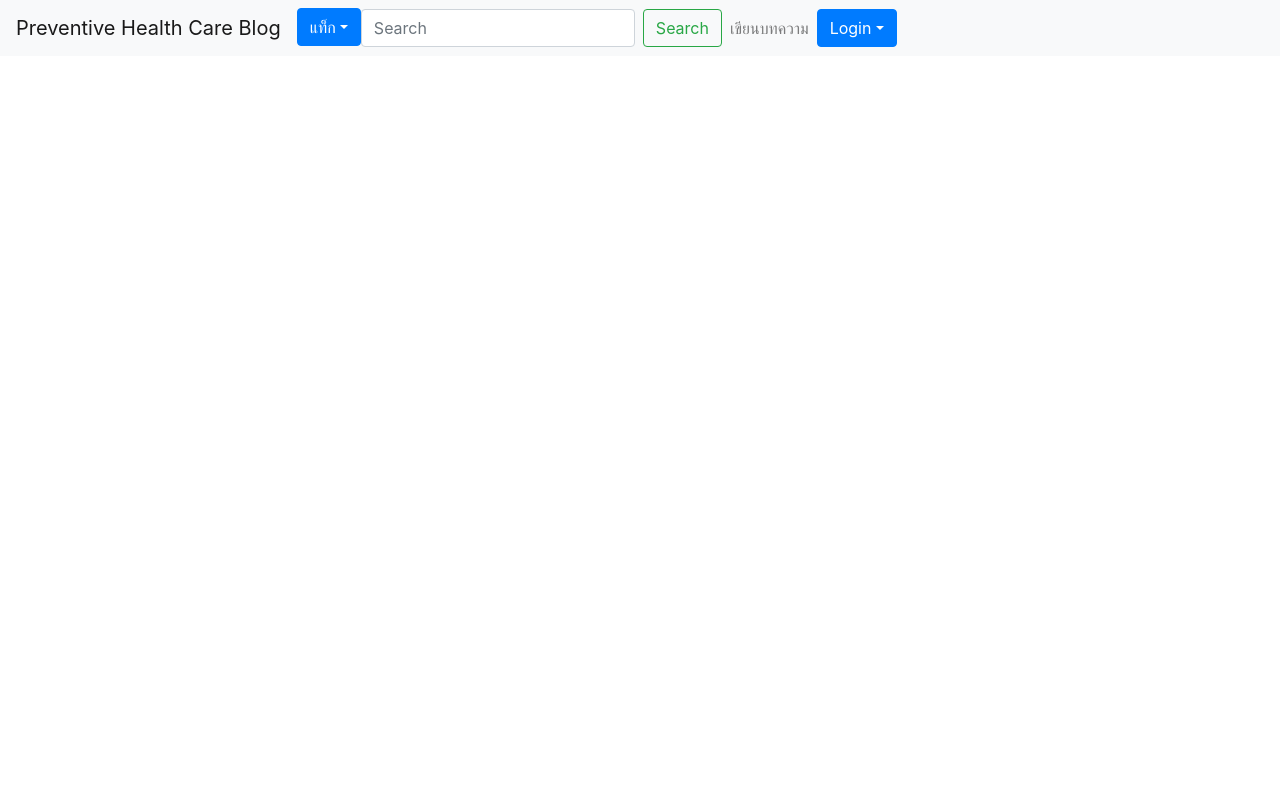
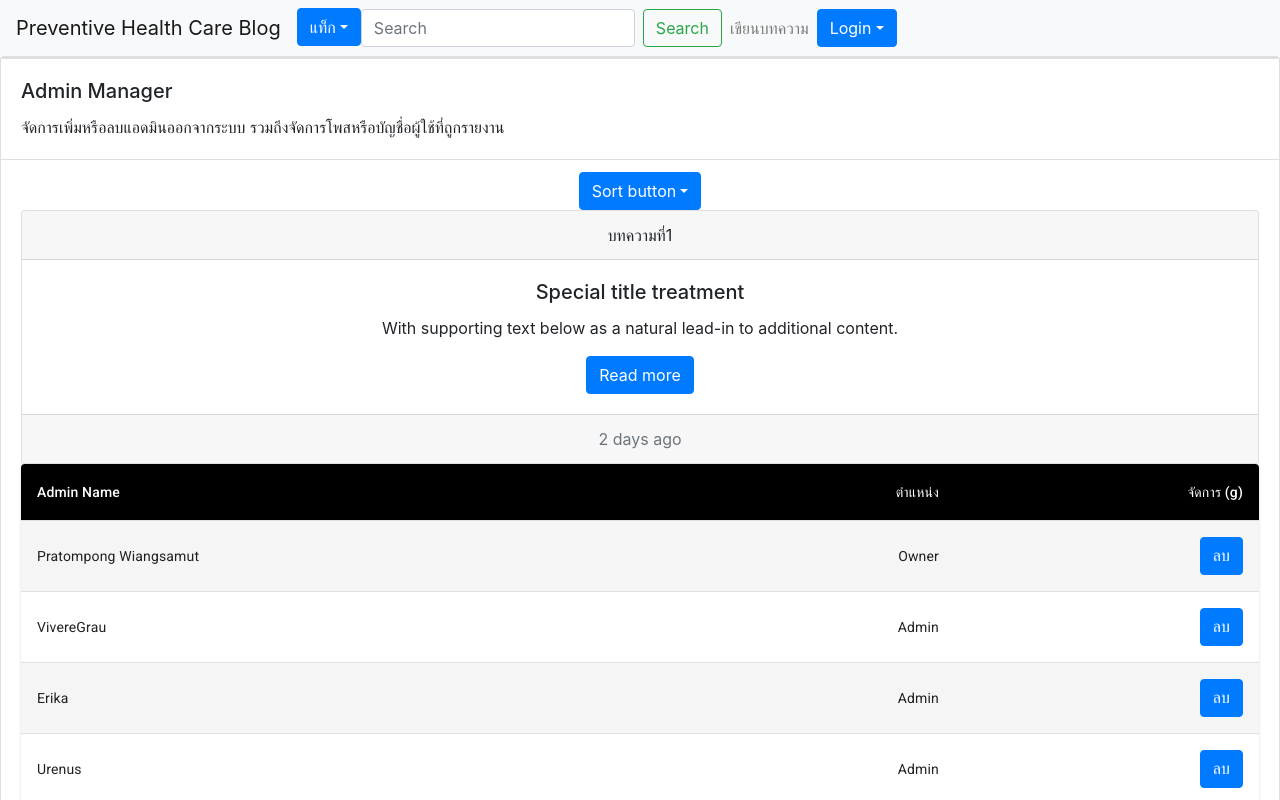
Before and after one commit to PratompongWiangsamut/preventive-health-care-blog, a React (Create React App) app in the folder Frontend/: page /admin in a window 1280 px wide. Shown: the top 800 px of the page. Built offline with nearby package versions, Linux system fonts and the light colour scheme.

Commit message:
add admin manager page

```diff
--- /dev/null
+++ b/Frontend/src/Component/FrontEnd/Admin/Admin.js
@@ -0,0 +1,72 @@
+import React, { Component } from "react";
+import { Card,ListGroup,ListGroupItem,Button,Dropdown,DropdownButton } from "react-bootstrap";
+import {
+    Route,
+    /*NavLink,
+    Switch,
+    Redirect,*/
+    BrowserRouter as Router,
+  } from "react-router-dom";
+
+import Demo from './demo';
+import Postreport from './Postreport';
+export default class Admin extends Component {
+
+  render() {
+
+    return (
+        <div style={{
+            display: "flex",
+            justifyContent: "center",
+            alignItems: "center",
+        }}>
+            <Card  style={{ width: '80rem' }}>
+            <Card />
+                <Card.Body>
+                    <Card.Title>Admin Manager</Card.Title>
+                    <Card.Text>จัดการเพิ่มหรือลบแอดมินออกจากระบบ รวมถึงจัดการโพสหรือบัญชื่อผู้ใช้ที่ถูกรายงาน</Card.Text>
+                </Card.Body>
+            <ListGroup className="list-group-flush">
+                <ListGroupItem>
+                <Router>
+                <div
+                        style={{
+                        display: "flex",
+                        justifyContent: "center",
+                    }}
+    >
+                        <DropdownButton id="dropdown-basic-button" title="Sort button">
+                            <Dropdown.Item href="/postreport">บทความที่ถูกรายงาน</Dropdown.Item>
+                            <Dropdown.Item href="#/action-2">บัญชีผู้ใช้ที่ถูกรายงาน</Dropdown.Item>
+                            <Dropdown.Item href="/demo">จัดการแอดมิน</Dropdown.Item>
+                        </DropdownButton>
+                        <Route path="/demo" component={Demo} />
+                        <Route path="/postreport" component={Postreport} />
+
+                    </div>
+                </Router>
+
+                    <div>
+                        <Card className="text-center">
+                            <Card.Header>บทความที่1</Card.Header>
+                            <Card.Body>
+                                <Card.Title>Special title treatment</Card.Title>
+                                <Card.Text>With supporting text below as a natural lead-in to additional content.</Card.Text>
+                                <Button variant="primary">Read more</Button>
+                            </Card.Body>
+                            <Card.Footer className="text-muted">2 days ago</Card.Footer>
+                        </Card>
+                    </div>
+                    <Demo />
+                </ListGroupItem>
+            </ListGroup>
+            <Card.Body>
+                <Card.Link href="#">Card Link</Card.Link>
+                <Card.Link href="#">Another Link</Card.Link>
+            </Card.Body>
+            </Card>
+
+        </div>
+    );
+  }
+}
--- /dev/null
+++ b/Frontend/src/Component/FrontEnd/Admin/Postreport.js
@@ -0,0 +1,27 @@
+import React, { Component } from "react";
+import { Card,Button } from "react-bootstrap";
+
+
+export default class Postreport extends Component {
+
+  render() {
+
+    return (
+
+
+                    <div>
+                        <Card className="text-center">
+                            <Card.Header>บทความที่1</Card.Header>
+                            <Card.Body>
+                                <Card.Title>Special title treatment</Card.Title>
+                                <Card.Text>With supporting text below as a natural lead-in to additional content.</Card.Text>
+                                <Button variant="primary">Read more</Button>
+                            </Card.Body>
+                            <Card.Footer className="text-muted">2 days ago</Card.Footer>
+                        </Card>
+                    </div>
+
+
+    );
+  }
+}
--- /dev/null
+++ b/Frontend/src/Component/FrontEnd/Admin/demo.js
@@ -0,0 +1,75 @@
+import React from 'react';
+import { withStyles, makeStyles } from '@material-ui/core/styles';
+import Table from '@material-ui/core/Table';
+import TableBody from '@material-ui/core/TableBody';
+import TableCell from '@material-ui/core/TableCell';
+import TableContainer from '@material-ui/core/TableContainer';
+import TableHead from '@material-ui/core/TableHead';
+import TableRow from '@material-ui/core/TableRow';
+import Paper from '@material-ui/core/Paper';
+import { Button } from "react-bootstrap";
+
+const StyledTableCell = withStyles((theme) => ({
+  head: {
+    backgroundColor: theme.palette.common.black,
+    color: theme.palette.common.white,
+  },
+  body: {
+    fontSize: 14,
+  },
+}))(TableCell);
+
+const StyledTableRow = withStyles((theme) => ({
+  root: {
+    '&:nth-of-type(odd)': {
+      backgroundColor: theme.palette.action.hover,
+    },
+  },
+}))(TableRow);
+
+function createData(name, role, action) {
+  return { name, role, action};
+}
+
+const rows = [
+  createData('Pratompong Wiangsamut', 'Owner', 6.0),
+  createData('VivereGrau', 'Admin', 9.0),
+  createData('Erika', 'Admin', 16.0),
+  createData('Urenus', 'Admin', 3.7),
+  createData('Sun', 'Admin', 16.0),
+];
+
+const useStyles = makeStyles({
+  table: {
+    minWidth: 700,
+  },
+});
+
+export default function CustomizedTables() {
+  const classes = useStyles();
+
+  return (
+    <TableContainer component={Paper}>
+      <Table className={classes.table} aria-label="customized table">
+        <TableHead>
+          <TableRow>
+            <StyledTableCell>Admin Name</StyledTableCell>
+            <StyledTableCell align="right">ตำแหน่ง</StyledTableCell>
+            <StyledTableCell align="right">จัดการ&nbsp;(g)</StyledTableCell>
+          </TableRow>
+        </TableHead>
+        <TableBody>
+          {rows.map((row) => (
+            <StyledTableRow key={row.name}>
+              <StyledTableCell component="th" scope="row">
+                {row.name}
+              </StyledTableCell>
+              <StyledTableCell align="right">{row.role}</StyledTableCell>
+              <StyledTableCell align="right"><Button href="#/action-1">ลบ</Button></StyledTableCell>
+            </StyledTableRow>
+          ))}
+        </TableBody>
+      </Table>
+    </TableContainer>
+  );
+}
--- a/Frontend/src/Component/FrontEnd/Home/Home.js
+++ b/Frontend/src/Component/FrontEnd/Home/Home.js
@@ -1,35 +1,8 @@
 import React, { Component } from "react";
-import Tables from "./Post/Posts";
+import Posts from "./Post/Posts";
 import { Dropdown, DropdownButton } from "react-bootstrap";
 
 export default class Home extends Component {
-  state = {
-    table: {
-      no: 1,
-      customer: 0,
-      detail: [null],
-    },
-  };
-
-  addCustomer = () => {
-    const oldCount = this.state.table.customer;
-    const updateCoute = oldCount + 1;
-    const updateTable = {
-      ...this.state.table,
-    };
-    updateTable.customer = updateCoute;
-    this.setState({ table: updateTable });
-  };
-
-  removeCustomer = () => {
-    const oldCount = this.state.table.customer;
-    const updateCoute = oldCount - 1;
-    const updateTable = {
-      ...this.state.table,
-    };
-    updateTable.customer = updateCoute;
-    this.setState({ table: updateTable });
-  };
 
   render() {
     return (
@@ -43,15 +16,11 @@ export default class Home extends Component {
           }}
         >
           <DropdownButton id="dropdown-basic-button" title="Sort button">
-            <Dropdown.Item href="#/action-1">โต๊ะทั้งหมด</Dropdown.Item>
-            <Dropdown.Item href="#/action-2">โต๊ะว่าง</Dropdown.Item>
+            <Dropdown.Item href="#/action-1">บทความล่าสุด</Dropdown.Item>
+            <Dropdown.Item href="#/action-2">บทความยอดนิยม</Dropdown.Item>
           </DropdownButton>
         </div>
-        <Tables
-          table={this.state.table}
-          customerAdd={this.addCustomer}
-          customerRemove={this.removeCustomer}
-        />
+        <Posts/>
       </div>
     );
   }
--- a/Frontend/src/Component/FrontEnd/Toolbars/Toolbars.js
+++ b/Frontend/src/Component/FrontEnd/Toolbars/Toolbars.js
@@ -11,6 +11,7 @@ import Home from "../Home/Home";
 import Write from "../Write/Write";
 import Profile from "../Profile/Profile";
 import Login from "../Login/Login";
+import Admin from "../Admin/Admin";
 import { Dropdown, DropdownButton } from "react-bootstrap";
 
 
@@ -48,7 +49,7 @@ export default function Toolbars() {
                     <DropdownButton id="dropdown-basic-button" title="Login">
                     <Dropdown.Item href="/profile">Profile</Dropdown.Item>
                       <Dropdown.Item href="/login">Login</Dropdown.Item>
-                    <Dropdown.Item href="#/action-2">Admin</Dropdown.Item>
+                    <Dropdown.Item href="/admin">Admin</Dropdown.Item>
                     </DropdownButton>
                   </div>
 
@@ -61,6 +62,7 @@ export default function Toolbars() {
         <Route path="/write" component={Write} />
         <Route path="/profile" component={Profile} />
         <Route path="/login" component={Login} />
+        <Route path="/admin" component={Admin} />
       </div>
     </Router>
   );
--- a/Frontend/src/Component/FrontEnd/Write/Write.js
+++ b/Frontend/src/Component/FrontEnd/Write/Write.js
@@ -1,7 +1,7 @@
 import React, { Component } from "react";
 //import Modals from "../Modals/Modals";
 import classes from "./Write.module.css";
-import { Form } from "react-bootstrap";
+import { Form,Button } from "react-bootstrap";
 
 export default class Write extends Component {
 
@@ -35,6 +35,7 @@ export default class Write extends Component {
             <Form.Label>เนื้อหา</Form.Label>
             <Form.Control as="textarea" rows="3" />
           </Form.Group>
+          <Button variant="primary">โพส</Button>
         </Form>
       </div>
 
```
Also changed, not shown: 1 other file (tests, documents, lock files or other folders).
